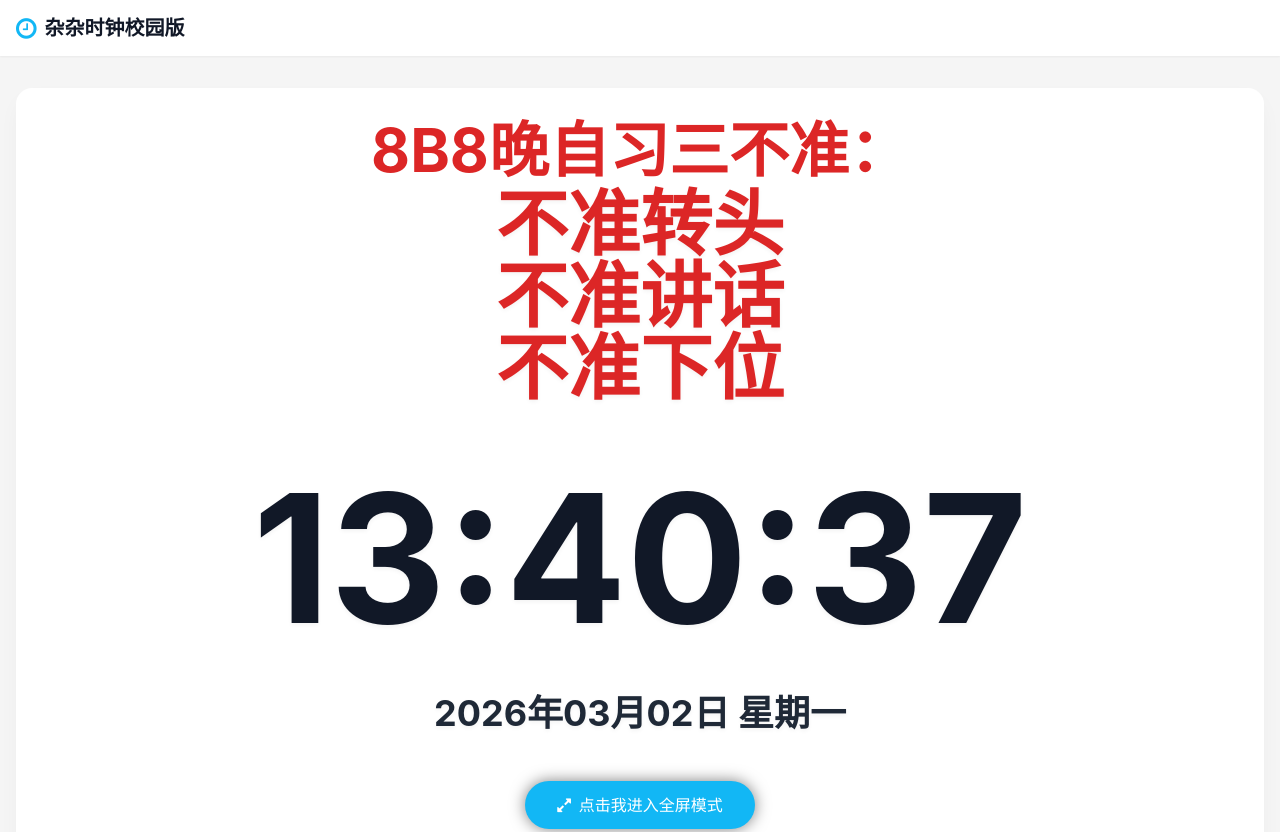
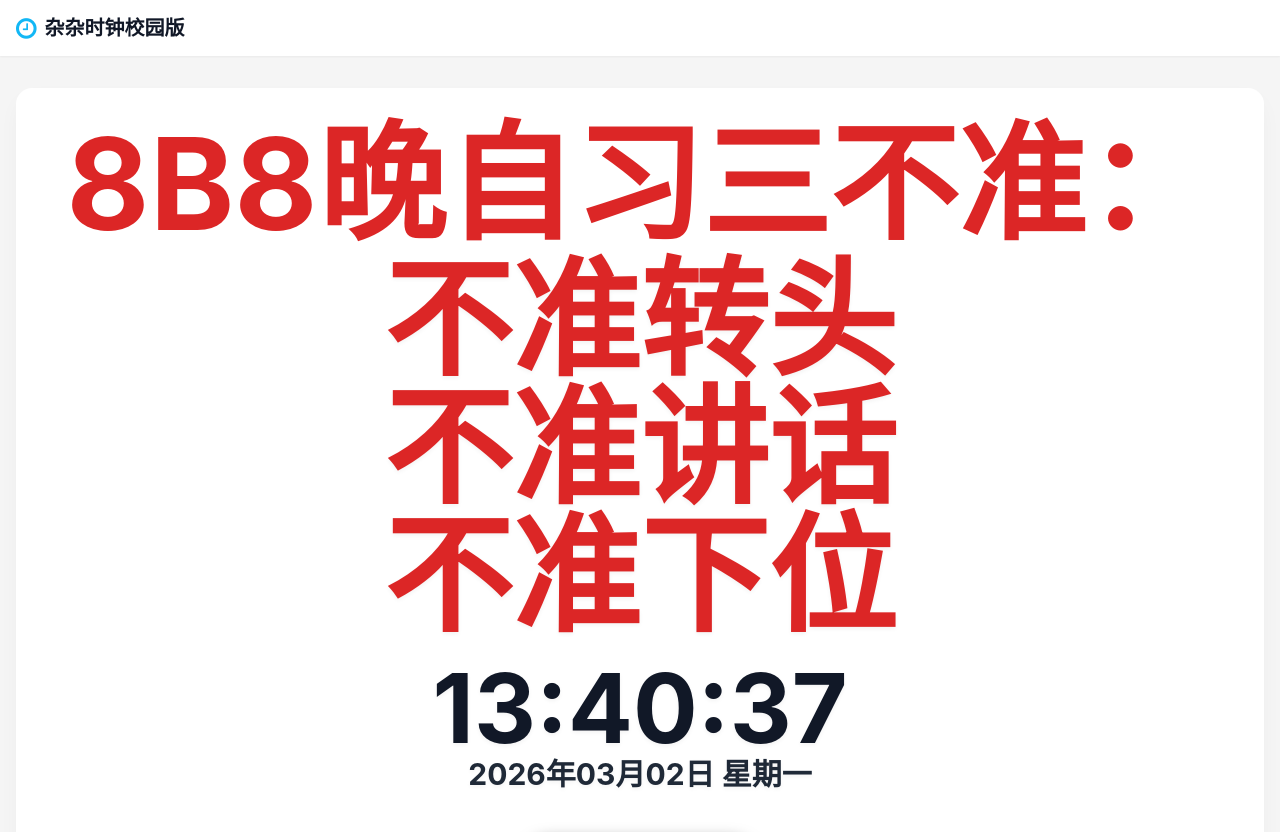
Before and after one commit to HJTOOLHUB/toolhub, a plain HTML site: page timeschool.html in a window 1280 px wide. Shown: the top 832 px of the page. Drawn offline with nearby package versions, Linux system fonts and the light colour scheme.

Commit message:
Update timeschool.html

```diff
--- a/timeschool.html
+++ b/timeschool.html
@@ -140,20 +140,20 @@
     <div class="w-full max-w-7xl bg-white rounded-2xl clock-shadow p-6 md:p-8 card-hover">
       <!-- 日期显示 -->
       <div class="text-center mb-0 md:mb-5">
-        <p class="text-3xl md:text-6xl font-bold mb-2 text-red-600">8B8晚自习三不准：</p>
-        <p class="text-black text-red-600 font-bold text-xl md:text-7xl px-4 md:px-10 text-shadow">不准转头</p>
-        <p class="text-black text-red-600 font-bold text-xl md:text-7xl px-4 md:px-10 text-shadow">不准讲话</p>
-        <p class="text-black text-red-600 font-bold text-xl md:text-7xl px-4 md:px-10 text-shadow">不准下位</p>
+        <p class="text-3xl md:text-9xl font-bold mb-2 text-red-600">8B8晚自习三不准：</p>
+        <p class="text-black text-red-600 font-bold text-xl md:text-9xl px-3 md:px-10 text-shadow">不准转头</p>
+        <p class="text-black text-red-600 font-bold text-xl md:text-9xl px-4 md:px-10 text-shadow">不准讲话</p>
+        <p class="text-black text-red-600 font-bold text-xl md:text-9xl px-4 md:px-10 text-shadow">不准下位</p>
       </div>
 
       <!-- 时钟显示 -->
       <div class="flex flex-col mb-0 items-center">
-        <div id="clockDisplay" class="text-[clamp(3rem,14vw,13rem)] font-bold text-neutral-900 mb-0 text-shadow">
+        <div id="clockDisplay" class="text-[clamp(2rem,13vw,12rem)]  md:text-8xl font-bold text-neutral-900 mb-0 text-shadow">
           14:30:45
         </div>
 
       <!-- 日期显示 -->
-        <p id="dateDisplay" class="text-4xl font-bold text-x1 md:text-1.5xl px-3 md:px-10 text-shadow ">
+        <p id="dateDisplay" class="text-3xl font-bold text-x1 md:text-1.5xl px-3 md:px-10 text-shadow ">
           2025年6月25日 星期三
         </p>
         <br>
```
